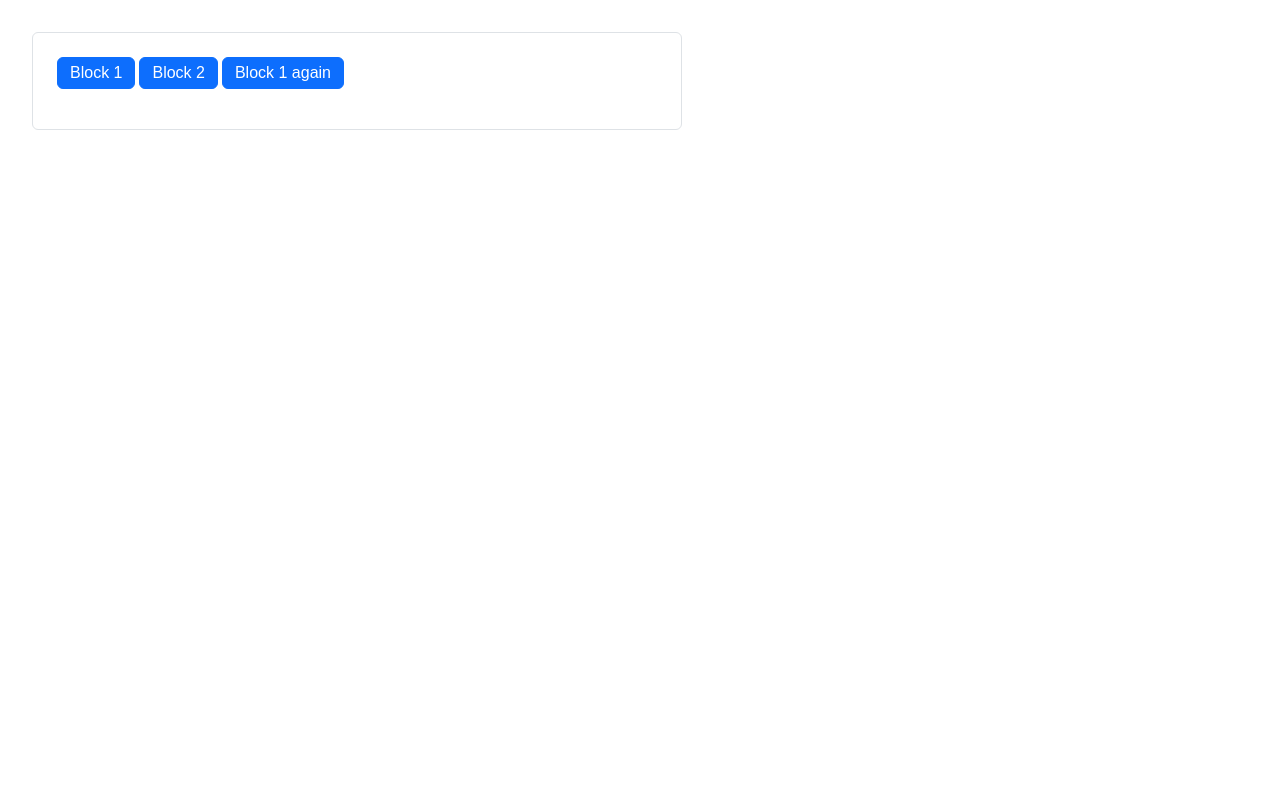
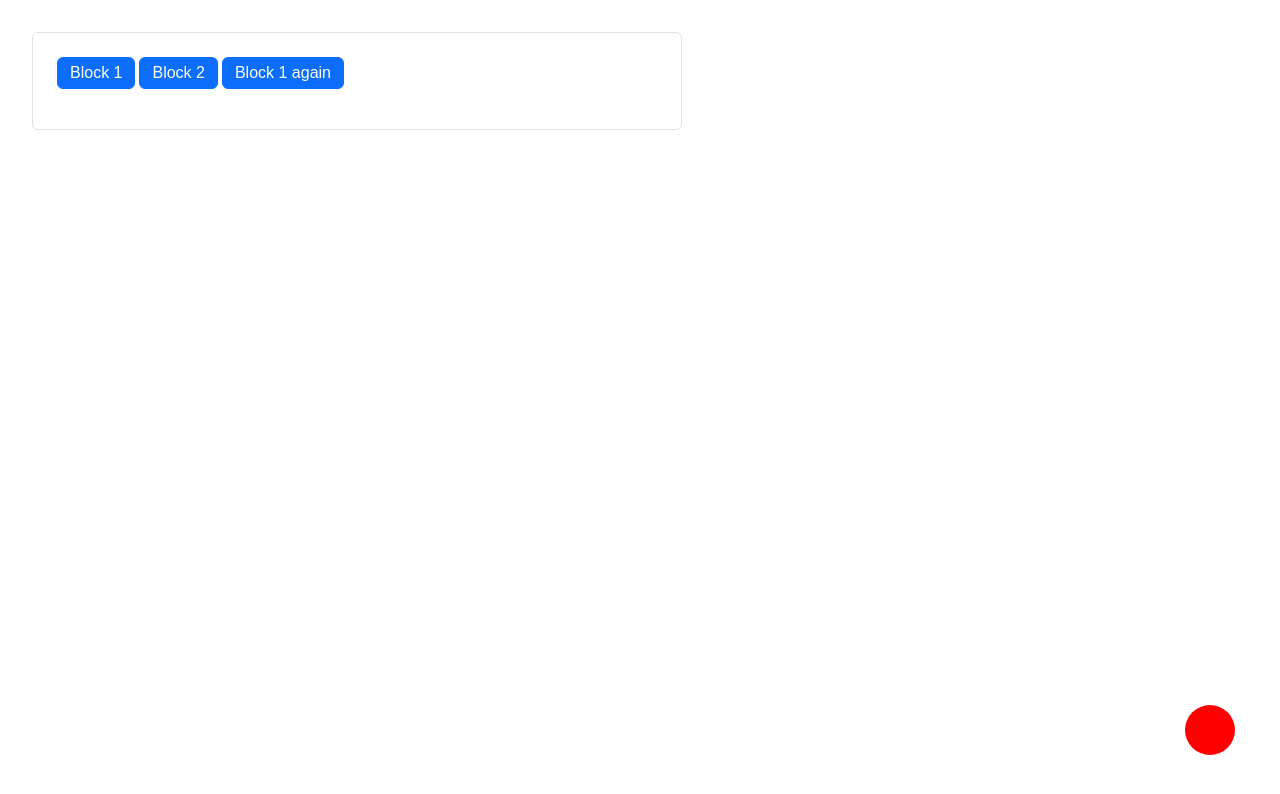
Before and after one commit to ajoq/ahj-homeworks_9-anim, a website built with webpack: page src/index.html in a window 1280 px wide. Built offline with nearby package versions, Linux system fonts and the light colour scheme.

Commit message:
Callback Chat done

```diff
--- a/src/index.html
+++ b/src/index.html
@@ -21,5 +21,6 @@
               </div>
         </div>
     </div>
+    <div class="chat-widget"></div>
 </body>
 </html>
--- /dev/null
+++ b/src/js/ChatWidget.js
@@ -0,0 +1,155 @@
+export default class ChatWidget {
+  constructor(parentEl) {
+    this.parentEl = parentEl;
+    this.head = document.querySelector('head');
+  }
+
+  init() {
+    this.parentEl.innerHTML = this.constructor.markup;
+    this.head.insertAdjacentHTML('beforeend', this.constructor.styles);
+
+    this.circle = document.querySelector('.chat-widget-circle');
+    this.chat = document.querySelector('.chat-widget-modal');
+    this.closeChatBtn = document.querySelector('.chat-widget-modal-close-btn');
+
+    this.events();
+  }
+
+  events() {
+    this.circle.addEventListener('click', () => this.toggleClass());
+    this.closeChatBtn.addEventListener('click', () => this.toggleClass());
+  }
+
+  toggleClass() {
+    this.circle.classList.toggle('chat-widget-hide');
+    this.chat.classList.toggle('chat-widget-hide');
+  }
+
+  static get markup() {
+    return `
+            <div class="chat-widget-circle chat-widget-animation"></div>
+            <div class="chat-widget-modal chat-widget-animation chat-widget-hide">
+                <div class="chat-widget-modal-header">
+                    <h5 class="chat-widget-modal-title">Напишите нам</h5>
+                    <button class="chat-widget-modal-close-btn" type="button"><sup>x</sup></button>
+                </div>
+                <div class="chat-widget-modal-body">
+                    <form class="chat-widget-modal-form">
+                        <textarea class="chat-widget-modal-form-textarea" name="message" id="message" cols="30" rows="10"></textarea>
+                        <button class="chat-widget-modal-form-btn-submit" type="submit">Отправить</button>
+                    </form>
+                </div>
+            </div>
+        `;
+  }
+
+  static get styles() {
+    return `
+            <style>
+                .chat-widget-circle {
+                    position: absolute;
+                    right: 0;
+                    bottom: 0;
+                    margin-right: 45px;
+                    margin-bottom: 45px;
+                    width: 50px;
+                    height: 50px;
+                    background: red;
+                    border-radius: 50%;
+                    z-index: 500;
+                }
+
+                .chat-widget-circle:hover {
+                    transform: scale(1.2);
+                }
+
+                .chat-widget-animation {
+                    transition: all linear 100ms;
+                }
+
+                .chat-widget-hide {
+                    opacity: 0;
+                    visibility: hidden;
+                }
+
+                .chat-widget-modal {
+                    position: absolute;
+                    right: 0;
+                    bottom: 0;
+                    margin-right: 45px;
+                    margin-bottom: 45px;
+                    z-index: 1000;
+                    display: inline-block;
+                    border: 1px solid #dee2e6;
+                    border-radius: 6px;
+                    box-shadow: rgba(100, 100, 111, 0.2) 0px 7px 29px 0px;
+                    background-color: #fff;
+                }
+
+                .chat-widget-modal-header {
+                    display: flex;
+                    justify-content: space-between;
+                    align-items: center;
+                    padding: 15px 15px 0;
+                }
+
+                .chat-widget-modal-title {
+                    font-family: Arial, Helvetica, sans-serif;
+                    font-size: 20px;
+                    margin: 0;
+                }
+
+                .chat-widget-modal-close-btn {
+                    background: unset;
+                    border: 0;
+                    font-size: 20px;
+                    cursor: pointer;
+                    padding: 5px;
+                    color: grey;
+                }
+
+                .chat-widget-modal-close-btn:hover {
+                    color: #000;
+                }
+
+                .chat-widget-modal-body {
+                    padding: 15px;
+                }
+
+                .chat-widget-modal-form {
+                    display: flex;
+                    flex-direction: column;
+                }
+
+                .chat-widget-modal-form-textarea {
+                    outline: 0;
+                }
+
+                .chat-widget-modal-form-btn-submit {
+                    margin-top: 10px;
+                    color: #fff;
+                    background-color: #0d6efd;
+                    padding: 6px 12px;
+                    border: 1px solid #0d6efd;
+                    border-radius: 6px;
+                    cursor: pointer;
+                    font-size: 16px;
+                }
+
+                .chat-widget-modal-form-btn-submit:hover {
+                    background-color: #0b5ed7;
+                    border: 1px solid #0b5ed7;
+                }
+
+
+                .square{
+                    width: 60px;
+                    height: 60px;
+                    background: #3fc878;
+                    position: absolute;
+                    left: 0;
+                }
+            </style>
+        `;
+  }
+}
--- a/src/js/app.js
+++ b/src/js/app.js
@@ -1,4 +1,9 @@
 import Collapse from './Collapse';
+import ChatWidget from './ChatWidget';
 
 const collapse = new Collapse();
 collapse.init();
+
+const divWidget = document.querySelector('.chat-widget');
+const chatWidget = new ChatWidget(divWidget);
+chatWidget.init();
```
Also changed, not shown: src/css/style.css (+106 -0 lines).
